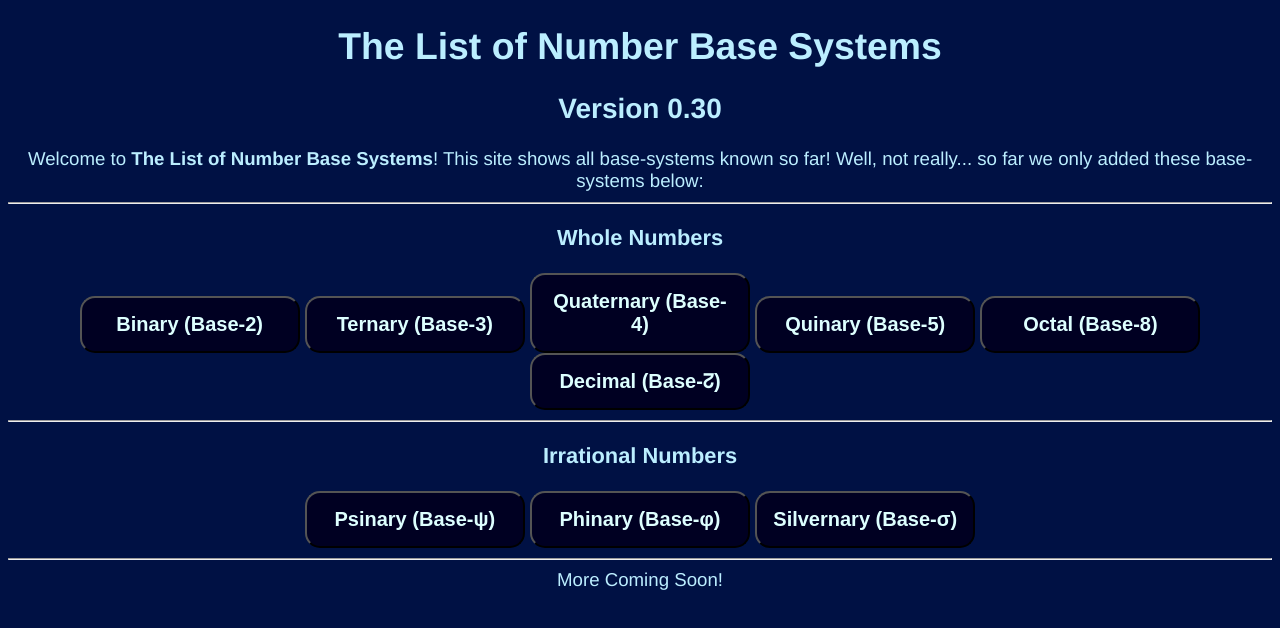
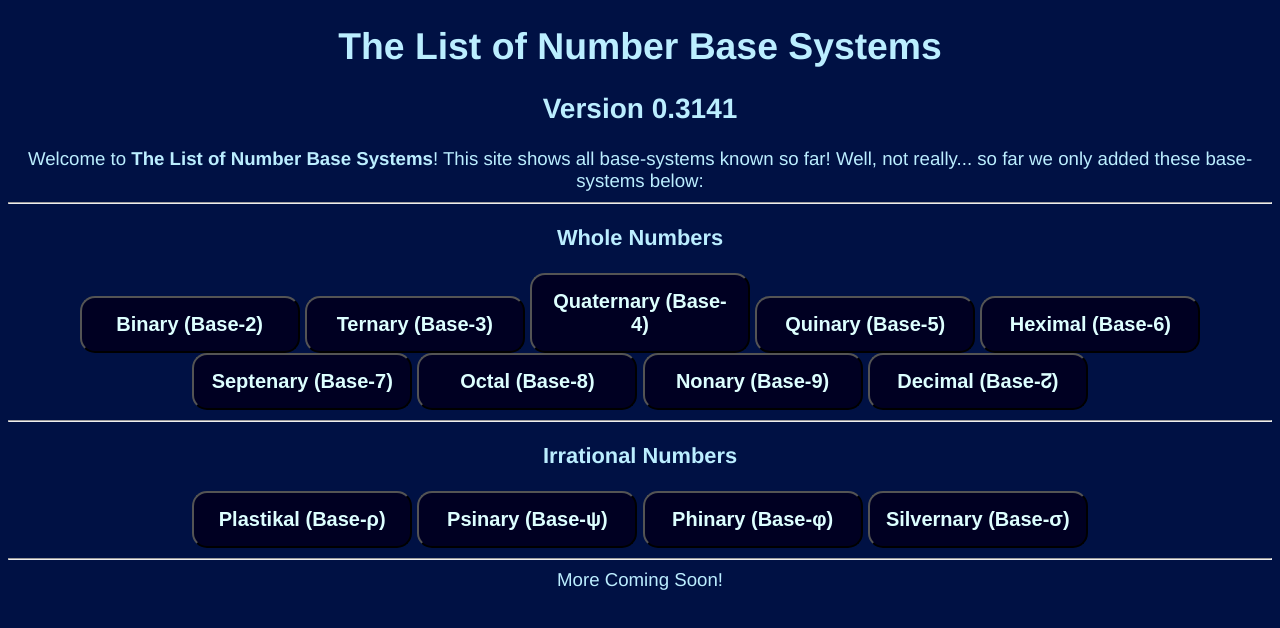
Before and after one commit to UltraProductionsXD/TheListOfNumberBaseSystems, a plain HTML site: page index.html in a window 1280 px wide. Drawn offline with Linux system fonts and the light colour scheme.

Commit message:
Update index.html

```diff
--- a/index.html
+++ b/index.html
@@ -9,7 +9,7 @@
 
 
 <h1>The List of Number Base Systems</h1>
-<h2>Version 0.30</h2>
+<h2>Version 0.3141</h2>
 Welcome to <strong>The List of Number Base Systems</strong>! This site shows all base-systems known so far! Well, not really... so far we only added these base-systems below:
 
 <hr>
@@ -19,12 +19,16 @@ Welcome to <strong>The List of Number Base Systems</strong>! This site shows all
 <button type="button" onclick="window.location.href='ternary.html';">Ternary (Base-3)</button>
 <button type="button" onclick="window.location.href='quaternary.html';">Quaternary (Base-4)</button>
 <button type="button" onclick="window.location.href='quinary_a.html';">Quinary (Base-5)</button>
+<button type="button" onclick="window.location.href='heximal.html';">Heximal (Base-6)</button>
+<button type="button" onclick="window.location.href='septenary.html';">Septenary (Base-7)</button>
 <button type="button" onclick="window.location.href='octal.html';">Octal (Base-8)</button>
+<button type="button" onclick="window.location.href='nonary.html';">Nonary (Base-9)</button>
 <button type="button" onclick="window.location.href='decimal.html';">Decimal (Base-↊)</button>
 
 <hr>
 
 <h3>Irrational Numbers</h3>
+<button type="button" onclick="window.location.href='plastikal.html';">Plastikal (Base-ρ)</button>
 <button type="button" onclick="window.location.href='psinary.html';">Psinary (Base-ψ)</button>
 <button type="button" onclick="window.location.href='phinary.html';">Phinary (Base-φ)</button>
 <button type="button" onclick="window.location.href='silvernary.html';">Silvernary (Base-σ)</button>
```
